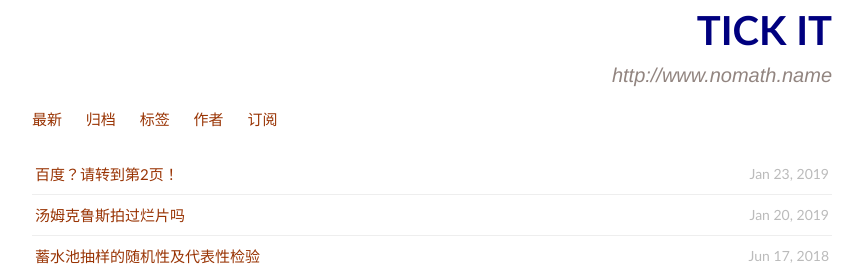
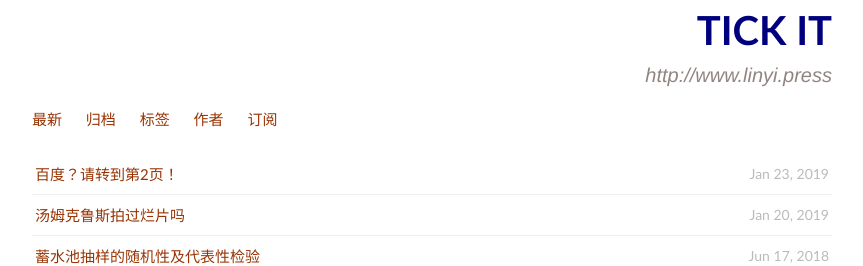
Before and after one commit to peter159/peter159.github.io, a Jekyll site: the page built from index.html, in a window 1280 px wide. Shown: the top 266 px of the page, without its empty margins (208-1071 px from the left). Built offline with Jekyll 4.4.1, drawn with Linux system fonts in a browser that asks for light colours.

Commit message:
change cname and default html in themes

```diff
--- a/CNAME
+++ b/CNAME
@@ -1 +1 @@
-www.nomath.name
+www.linyi.press
--- a/_includes/themes/effector-wide/default.html
+++ b/_includes/themes/effector-wide/default.html
@@ -17,7 +17,7 @@
         TICK IT
       </h1>
       <p class="siteaddress">
-        <I>http://www.nomath.name</I>
+        <I>http://www.linyi.press</I>
       </p>
       <div class="nav">
         <a href="/">最新</a>
```
